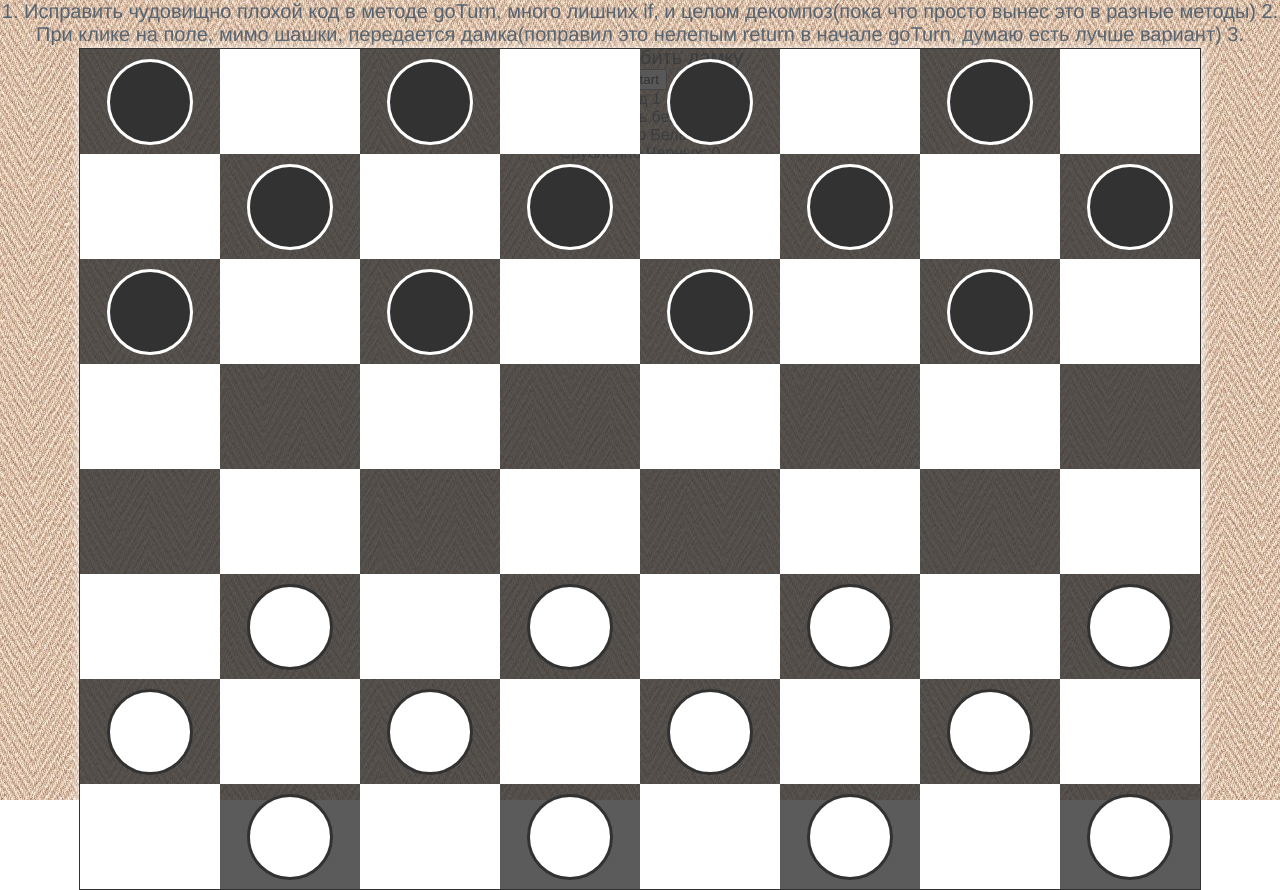
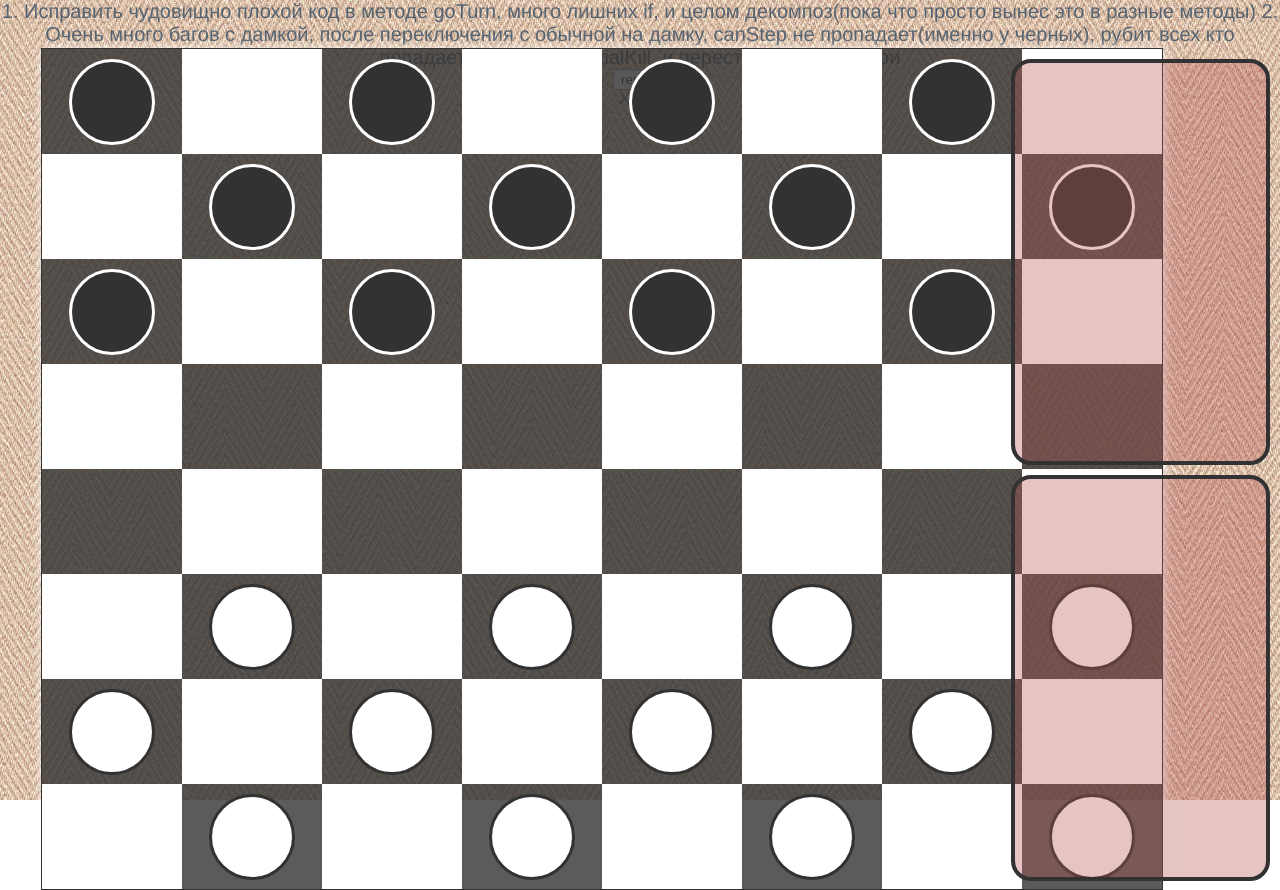
Before and after one commit to Tempo-Tempo/checker-game, a Vue app: page / in a window 1280 px wide. Built offline with nearby package versions, Linux system fonts and the light colour scheme; data requests are answered from the project's data file.

Commit message:
new comp counter

```diff
--- a/src/App.vue
+++ b/src/App.vue
@@ -1,8 +1,7 @@
 <template>
   <div class="task">
     1. Исправить чудовищно плохой код в методе goTurn, много лишних if, и целом декомпоз(пока что просто вынес это в разные методы)
-    2. При клике на поле, мимо шашки, передается дамка(поправил это нелепым return в начале goTurn, думаю есть лучше вариант)
-    3. Научить рубить дамку
+    2. Очень много багов с дамкой, после переключения с обычной на дамку, canStep не пропадает(именно у черных), рубит всех кто попадает в массив potetialKill, и переступает через свои
   </div>
 
   <mainPage> </mainPage>
--- /dev/null
+++ b/src/components/KillsCounter.vue
@@ -0,0 +1,69 @@
+<template>
+  <div class="wrapper_for_dead_checkers">
+    <div class="checker_items">
+      <div v-for="checker in DEADWHITECHECKERS" :key="checker.id" class="checker_white"></div>
+    </div>
+    <div class="checker_items">
+      <div v-for="checker in DEADBLACKCHECKERS" :key="checker.id" class="checker_black"></div>
+    </div>
+  </div>
+</template>
+
+<script>
+import { mapGetters } from 'vuex';
+export default {
+  name: "killsCounter",
+  data() {
+    return {};
+  },
+  computed: {
+   ...mapGetters(["DEADWHITECHECKERS", "DEADBLACKCHECKERS"]),
+  }
+};
+</script>
+
+<style scoped>
+
+.wrapper_for_dead_checkers {
+   width: 19%;
+  height: 840px;
+  position: absolute;
+  right: 2%;
+  top: 50%;
+  transform: translateY(-50%);
+  display: flex;
+  flex-direction: column;
+}
+
+.checker_items {
+   width:  95%;
+   height: 45%;
+   display: flex;
+   flex-direction: column;
+   justify-content: space-between;
+   flex-wrap: wrap;
+  margin-top: 10px;
+  padding: 10px;
+   border: 4px solid black;;
+   border-radius: 20px;
+   background: rgba(165, 42, 42, 0.341);
+}
+
+.checker_black {
+  background: black;
+  border: 3px white solid;
+  width: 80px;
+  height: 80px;
+  border-radius: 50%;
+  cursor: pointer;
+}
+
+.checker_white {
+  background: white;
+  border: 3px black solid;
+  width: 80px;
+  height: 80px;
+  border-radius: 50%;
+  cursor: pointer;
+}
+</style>
--- a/src/components/MyDeskGame.vue
+++ b/src/components/MyDeskGame.vue
@@ -26,9 +26,6 @@
   </div>
   <button @click.stop="startOrRestartGame((turn = 1))">restart</button>
   <div>Ход {{ turn }}</div>
-  <div>{{ this.test }}</div>
-  <div>Срубленно Белых: {{ deadWhiteCheckers }}</div>
-  <div>Срубленно Черных: {{ deadBlackCheckers }}</div>
 </template>
 
 <script>
@@ -51,12 +48,10 @@ export default {
       turnName: "Очередь белых",
       forWhiteQueens: [],
       forBlackQueens: [],
-      deadWhiteCheckers: 0,
-      deadBlackCheckers: 0,
     };
   },
   methods: {
-    ...mapActions(["GET_CHECKERSCELL_FROM_API"]),
+    ...mapActions(["GET_CHECKERSCELL_FROM_API", "PUSH_DEAD_BLACK_CHECKER", "PUSH_DEAD_WHITE_CHECKER", "CLEAR_DEAD_CHECKER"], ),
     helperMultiShot(itemForKill) {
       if (
         this.pickedCheckerAfterMultiShot.white === itemForKill.white ||
@@ -83,7 +78,7 @@ export default {
         ) {
           checker.black = false;
           handlerCell.white = true;
-          this.deadBlackCheckers += 1;
+          this.PUSH_DEAD_BLACK_CHECKER();
           handlerCell.black = false;
           this.queue = "black";
           this.theEndTurn();
@@ -94,7 +89,7 @@ export default {
           checker.white = false;
           handlerCell.black = true;
           handlerCell.white = false;
-          this.deadWhiteCheckers += 1;
+        this.PUSH_DEAD_WHITE_CHECKER();
           this.queue = "white";
           this.theEndTurn();
         }
@@ -131,12 +126,16 @@ export default {
 
     goTurn(handlerCell) {
       console.log(handlerCell);
-      if(!this.checkCheckerPos(handlerCell)) return;
+      if (!this.checkCheckerPos(handlerCell)) return;
       if (this.pickChecker.queen) {
-        console.log(this.pickChecker, 'queen');
         this.pickChecker.queen = false;
         handlerCell.queen = true;
-      } else if(handlerCell.canShot === true) {
+       this.potentialKill.forEach((item) => {
+        item.black = false;
+        item.white = false;
+
+       })
+      } else if (handlerCell.canShot === true) {
         this.goKillEnemy(handlerCell);
       }
       this.goStepWhite(handlerCell);
@@ -324,6 +323,7 @@ export default {
     startOrRestartGame() {
       if (this.turn === 1) {
         this.queue = "white";
+        this.CLEAR_DEAD_CHECKER();
         this.CHECKERSCELL.forEach((checkerCell) => {
           checkerCell.canShot = false;
           checkerCell.canStep = false;
@@ -331,8 +331,10 @@ export default {
           this.turnName = "Очередь белых";
           if (checkerCell.row <= 3 && checkerCell.color) {
             checkerCell.black = true;
+            checkerCell.white = false;
           } else if (checkerCell.row >= 6 && checkerCell.color) {
             checkerCell.white = true;
+            checkerCell.black = false;
           } else {
             checkerCell.black = false;
             checkerCell.white = false;
@@ -355,26 +357,33 @@ export default {
       this.CHECKERSCELL.filter((checker) => {
         if (
           (Number.isInteger((checker.id - anyQueen.id) / this.longDistance) &&
-            anyQueen === this.pickChecker) &&  this.checkCheckerPos(checker) ||
-          (Number.isInteger((checker.id - anyQueen.id) / this.shortDistance)  &&
-            anyQueen === this.pickChecker) && this.checkCheckerPos(checker)
+            anyQueen === this.pickChecker &&
+            this.checkCheckerPos(checker)) ||
+          (Number.isInteger((checker.id - anyQueen.id) / this.shortDistance) &&
+            anyQueen === this.pickChecker &&
+            this.checkCheckerPos(checker))
         ) {
           checker.canStep = true;
+        } else if (
+          (Number.isInteger((checker.id - anyQueen.id) / this.longDistance) &&
+            anyQueen === this.pickChecker &&
+            !this.checkCheckerPos(checker)) ||
+          (Number.isInteger((checker.id - anyQueen.id) / this.shortDistance) &&
+            anyQueen === this.pickChecker &&
+            !this.checkCheckerPos(checker))
+        ) {
           this.findKillForQueen(checker);
-        } else {
           checker.canStep = false;
         }
       });
     },
-    findKillForQueen(potencialKill) {
-      console.log('work', potencialKill);
-      console.log(this.pickChecker)
-      if(this.pickChecker.black && potencialKill.white) {
-
-        console.log(potencialKill, 'kill white')
-      } else if (this.pickChecker.white && potencialKill.black) {
-        console.log(potencialKill, 'kill black')
-
+    findKillForQueen(itemKill) {
+      if (this.pickChecker.black && itemKill.white) {
+        console.log(itemKill, "kill white");
+        this.potentialKill.push(itemKill)
+      } else if (this.pickChecker.white && itemKill.black) {
+        console.log(itemKill, "kill black");
+        this.potentialKill.push(itemKill)
       }
     },
     theEndTurn() {
@@ -389,22 +398,16 @@ export default {
       });
       this.endTurn = !this.endTurn;
     },
+
   },
 
   computed: {
-    ...mapGetters(["CHECKERSCELL"]),
+    ...mapGetters(["CHECKERSCELL", "DEADBLACKCHECKERS", "DEADWHITECHECKERS"],),
     currentQueue() {
       if (Object.keys(this.multiShotItem).length !== 0) {
         return this.pickChecker.id > this.multiShotItem.id ? -1 : 1;
       } else {
         return this.queue === "black" ? 1 : -1;
-      }
-    },
-    test() {
-      if (this.currentQueue === 1 || this.multiShotItem.white) {
-        return (this.turnName = "Очередь черных");
-      } else {
-        return (this.turnName = "Очередь белых");
       }
     },
   },
@@ -415,20 +418,17 @@ export default {
   watch: {
     endTurn() {
       this.turn += 1;
-      console.log(this.queue);
       this.checkMultiShot();
       this.timeToQueen();
     },
     youCanGo() {
       this.youCanGo.forEach((checker) => {
-        console.log(checker);
         if (this.checkCheckerPos(checker)) {
           checker.canStep = true;
         }
       });
     },
     pickChecker() {
-      console.log(this.pickChecker);
       this.CHECKERSCELL.forEach((checker) => {
         if (checker.id === this.pickChecker.id) {
           checker.pick = true;
@@ -452,7 +452,7 @@ export default {
   width: 1120px;
   height: 840px;
   position: absolute;
-  left: 50%;
+  left: 47%;
   top: 50%;
   transform: translate(-50%, -50%);
   display: flex;
--- a/src/components/vuex/store.js
+++ b/src/components/vuex/store.js
@@ -6,12 +6,23 @@ import { createStore } from "vuex";
 const store = createStore({
    state:{
       checkersCell: [],
-
+      deadWhiteCheckers: [],
+      deadBlackCheckers: [],
    },
    mutations:{
       SET_CHECKERSCELL_TO_STATE: (state, checkersCell) => {
          state.checkersCell = checkersCell;
-      }
+      },
+      SET_DEAD_BLACK_CHECKER_TO_STATE: (state) => {
+         state.deadBlackCheckers.push(1);
+      },
+      SET_DEAD_WHITE_CHECKER_TO_STATE: (state) => {
+         state.deadWhiteCheckers.push(1);
+      },
+      SET_CLEAR_DEAD_CHECKERS: (state) => {
+         state.deadBlackCheckers = [];
+         state.deadWhiteCheckers = [];
+      },
    },
    actions:{
       GET_CHECKERSCELL_FROM_API({commit}) {
@@ -31,12 +42,27 @@ const store = createStore({
             console.log(error);
             return error;
          })
+      },
+      PUSH_DEAD_BLACK_CHECKER({commit}) {
+         commit('SET_DEAD_BLACK_CHECKER_TO_STATE');
+      },
+      PUSH_DEAD_WHITE_CHECKER({commit}) {
+         commit('SET_DEAD_WHITE_CHECKER_TO_STATE');
+      },
+      CLEAR_DEAD_CHECKER({commit}) {
+         commit('SET_CLEAR_DEAD_CHECKERS');
       }
    },
    getters: {
       CHECKERSCELL(state) {
          return state.checkersCell;
-      }
+      },
+      DEADWHITECHECKERS(state) {
+         return state.deadWhiteCheckers;
+      },
+      DEADBLACKCHECKERS(state) {
+         return state.deadBlackCheckers;
+      },
    },
 });
 
--- a/src/pages/mainPage.vue
+++ b/src/pages/mainPage.vue
@@ -1,16 +1,17 @@
 <template>
    <div class="bg_for_desk">
       <my-desk-game></my-desk-game>
+      <kills-counter></kills-counter>
    </div>
 </template>
 <script>
 import MyDeskGame from '../components/MyDeskGame.vue';
-
+import KillsCounter from '@/components/KillsCounter.vue';
 export default {
    name: 'mainPage',
    components: {
-      MyDeskGame
-
+      MyDeskGame,
+      KillsCounter,
    },
 }
 </script>
```
